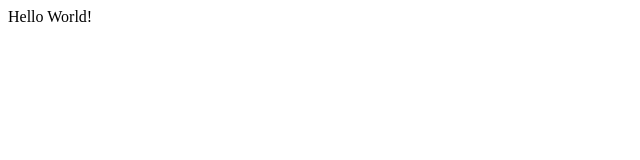
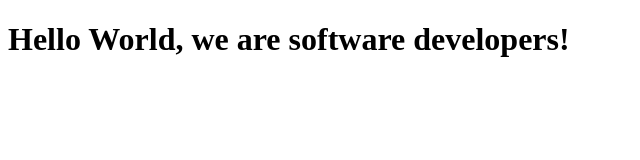
Before and after one commit to nevisende/htmlcssproject, a plain HTML site: page index.html in a window 1280 px wide. Shown: the whole page, without its empty margins (0-640 px from the left). Drawn offline with Linux system fonts and the light colour scheme.

Commit message:
second commit

```diff
--- a/index.html
+++ b/index.html
@@ -2,13 +2,15 @@
 <html lang="en">
   <head>
     <meta charset="UTF-8">
-    <title>Fork Me! FCC: Test Suite Template</title>
+    <title>Hello World, we are software developers!
+    </title>
     <link rel="stylesheet" href="css/style.css">
   </head>
 
   <body>
     <script src="https://cdn.freecodecamp.org/testable-projects-fcc/v1/bundle.js"></script>
-    Hello World!
+    <h1>Hello World, we are software developers!
+    </h1>
     <!--
 
     Hello Camper!
```
